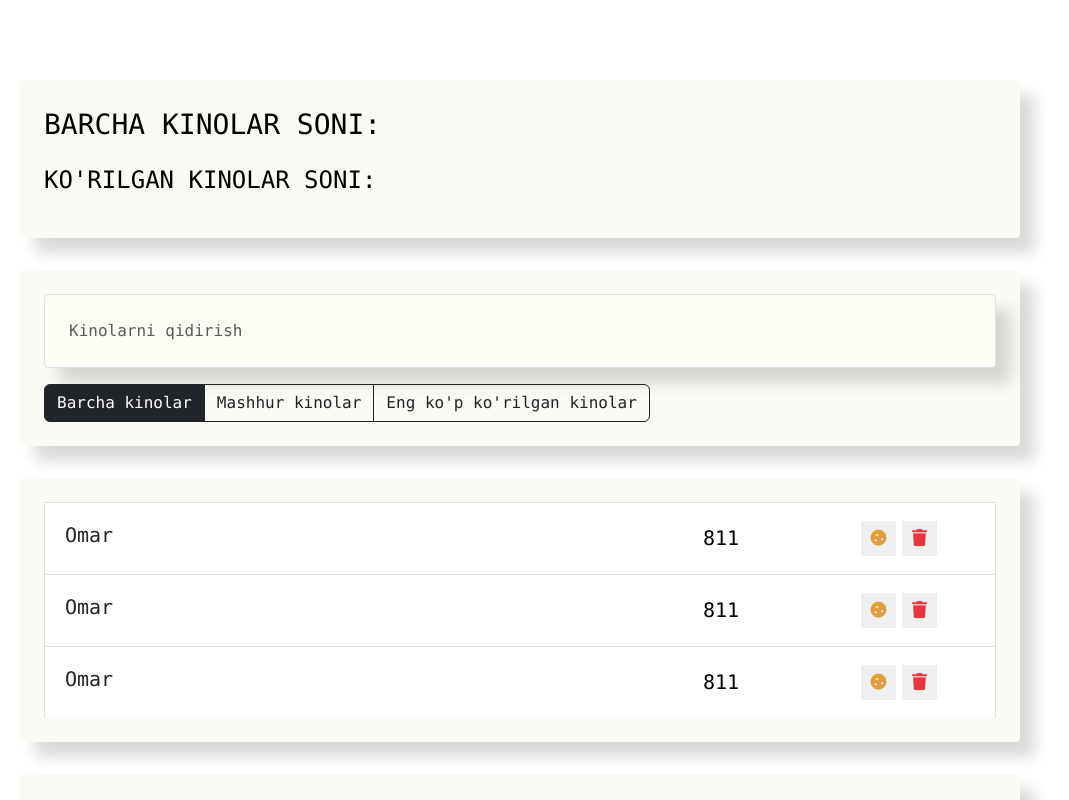
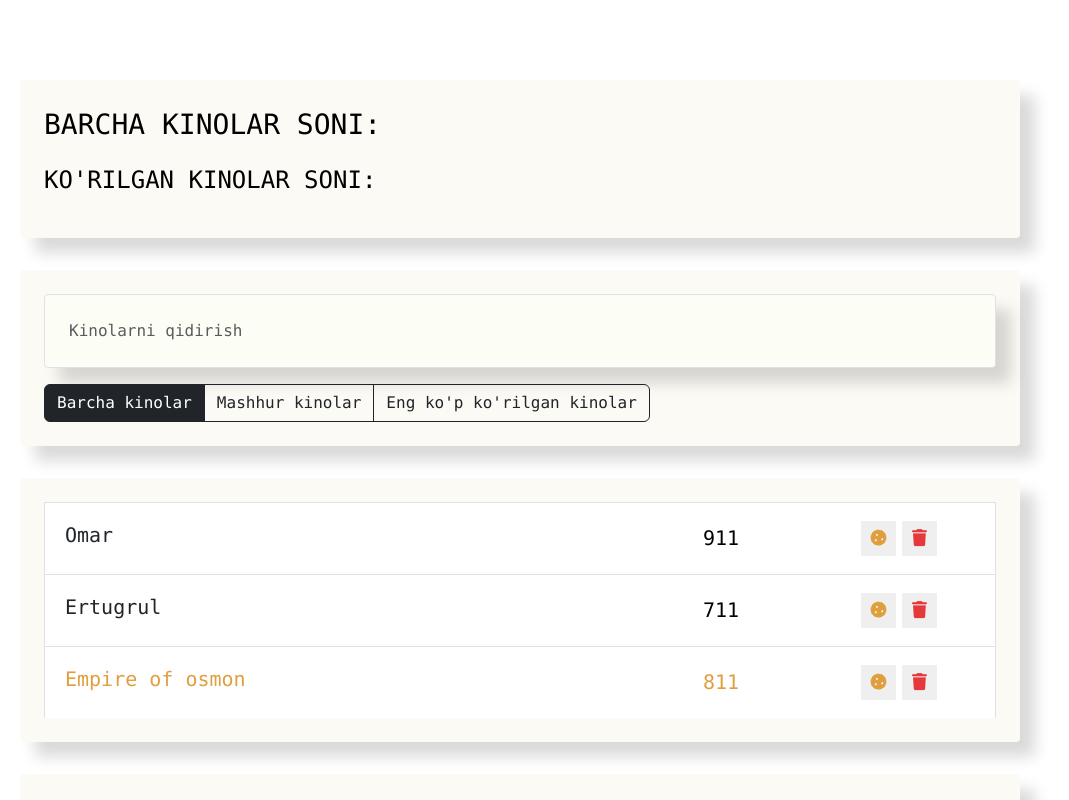
Before and after one commit to HojiakbarSultonov/Vue-Vite, a Vue app: page / in a window 1280 px wide. Shown: the top 800 px of the page, without its empty margins (120-1189 px from the left). Built offline with nearby package versions, Linux system fonts and the light colour scheme.

Commit message:
props & bind

```diff
--- a/src/movieList/MovieList.vue
+++ b/src/movieList/MovieList.vue
@@ -1,14 +1,39 @@
 <template>
     <ul class="movie-list list-group">
-      <MovieListItem/>
-      <MovieListItem/>
-      <MovieListItem/>
+
+      <MovieListItem v-for="movie in movies" :movie="movie"/>
+
     </ul>
 </template>
 <script>
 import MovieListItem from '../movieListItem/MovieListItem.vue';
 
-export default { components: { MovieListItem } }
+export default { components: { MovieListItem },
+data(){
+    return {
+        movies: [
+            {
+                name:'Omar',
+                viewers:911,
+                favourite:false,
+                like:true,
+            },
+            {
+                name:'Ertugrul',
+                viewers:711,
+                favourite:false,
+                like:false,
+            },
+            {
+                name:'Empire of osmon',
+                viewers:811,
+                favourite:true,
+                like:false,
+            },
+        ]
+    }
+} }
+
 </script>
 <style scoped>
 .movie-list {
--- a/src/movieListItem/MovieListItem.vue
+++ b/src/movieListItem/MovieListItem.vue
@@ -1,8 +1,8 @@
 <template >
     <div>
-        <li class="list-group-item d-flex justify-content-between">
-            <span class="list-group-item-label">Omar</span>
-            <input type="number" class="list-group-item-input" defaultValue="811">
+        <li class="list-group-item d-flex justify-content-between" :class="[{like:movie.like}, {favourite:movie.favourite}]">
+            <span class="list-group-item-label">{{ movie.name }}</span>
+            <input type="number" class="list-group-item-input" :value="movie.viewers">
             <div class="d-flex justify-content-center align-items-center">
                 <button type="button" class="btn-cookie btn-sm">
                     <i class="fas fa-cookie"></i>
@@ -17,13 +17,17 @@
 </template>
 <script>
 export default {
-
+    props:{
+        movie:{
+            type:Object,
+            required:true
+        }
+    }
 }
 </script>
 <style scoped >
     .list-group-item{
         padding: 15px 20px;
-
         border-bottom: 1px solid #3d5a80;
     }
 
@@ -77,7 +81,9 @@
         opacity: 1;
         transform: translateX(0);
     }
-    .list-group-item.favourite  .list-group-item-label,
+    .list-group-item.favourite  .list-group-item-label {
+        color: #e09f3e;
+    }
     .list-group-item.favourite  .list-group-item-input{
         color: #e09f3e;
     }
```
